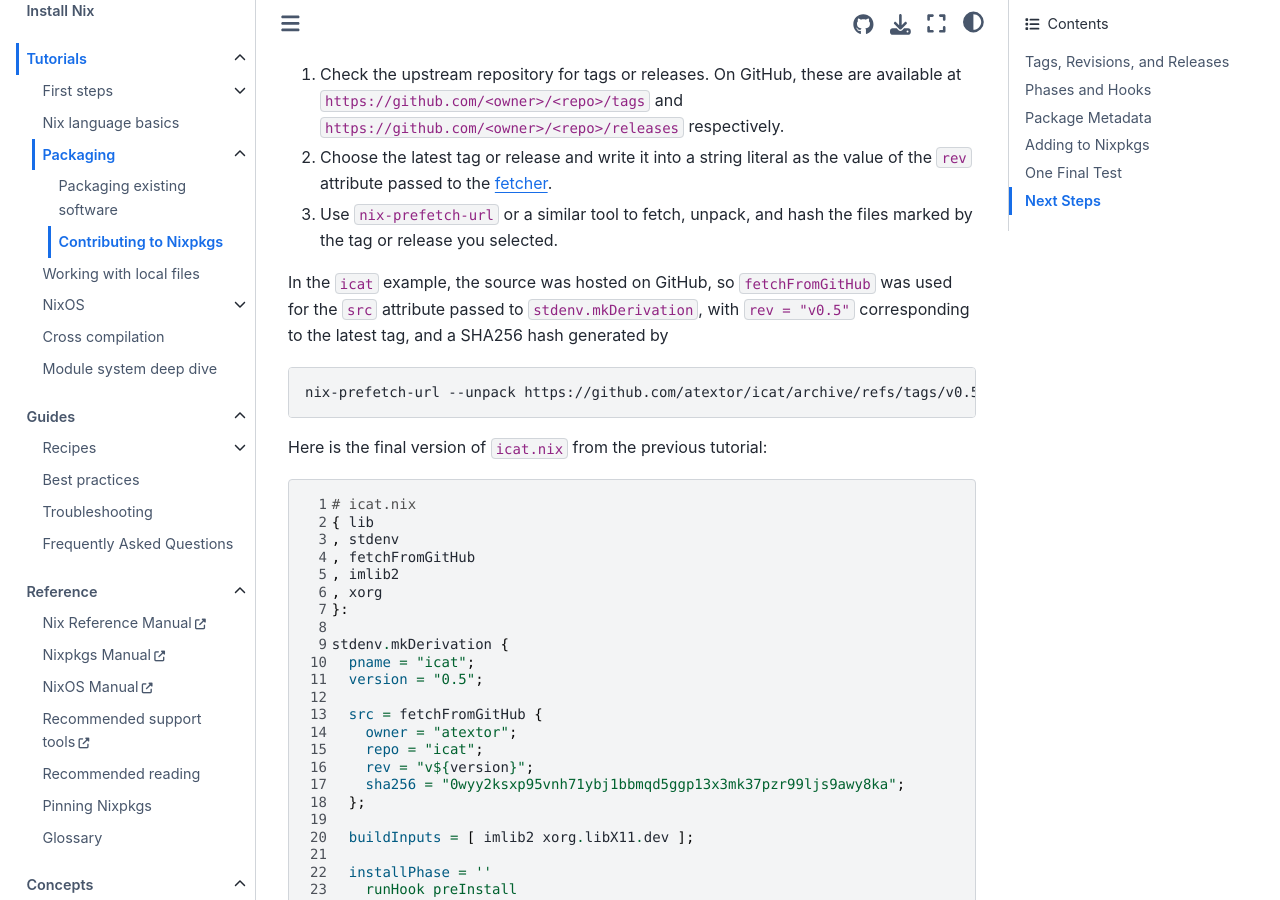
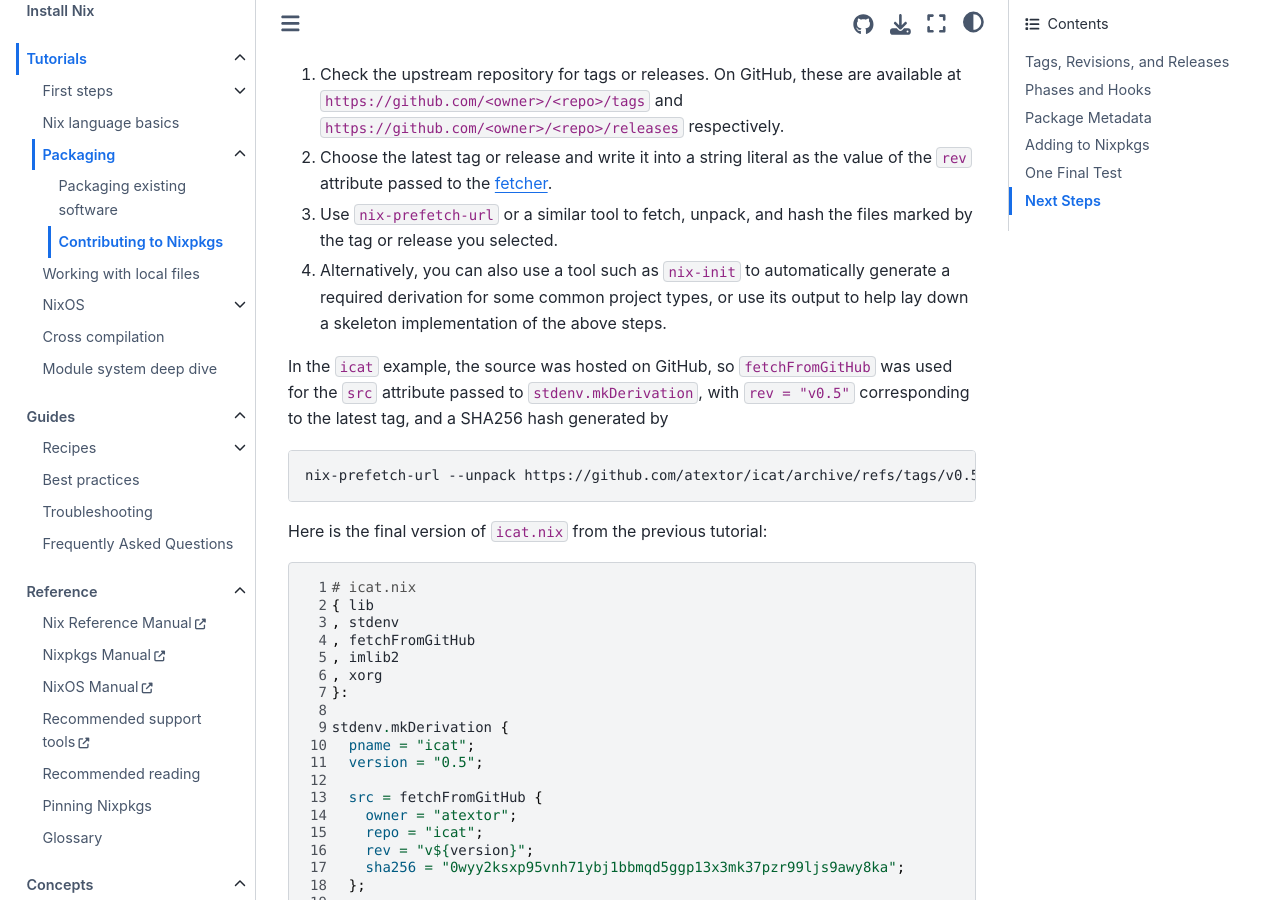
Before and after one commit to NixOS/nix.dev, a Sphinx documentation site: the page built from source/tutorials/packaging/contributing-to-nixpkgs.md, in a window 1280 px wide and 900 px high, scrolled down 562 px. Built offline with Sphinx 7.4.7 and the Sphinx Book theme 1.1.4, drawn with Linux system fonts in a browser that asks for light colours.

Commit message:
Also mention nix-init in contributing to nix-pkgs
To address: https://github.com/NixOS/nix.dev/pull/696/files#r1306341758

```diff
--- a/source/tutorials/packaging/contributing-to-nixpkgs.md
+++ b/source/tutorials/packaging/contributing-to-nixpkgs.md
@@ -23,6 +23,7 @@ This was already done in the previous tutorial, but as a reminder, here are the
 1. Check the upstream repository for tags or releases. On GitHub, these are available at `https://github.com/<owner>/<repo>/tags` and `https://github.com/<owner>/<repo>/releases` respectively.
 2. Choose the latest tag or release and write it into a string literal as the value of the `rev` attribute passed to the [fetcher](https://nixos.org/manual/nixpkgs/stable/#chap-pkgs-fetchers).
 3. Use `nix-prefetch-url` or a similar tool to fetch, unpack, and hash the files marked by the tag or release you selected.
+4. Alternatively, you can also use a tool such as `nix-init` to automatically generate a required derivation for some common project types, or use its output to help lay down a skeleton implementation of the above steps.
 
 In the `icat` example, the source was hosted on GitHub, so `fetchFromGitHub` was used for the `src` attribute passed to `stdenv.mkDerivation`, with `rev = "v0.5"` corresponding to the latest tag, and a SHA256 hash generated by
 
```
